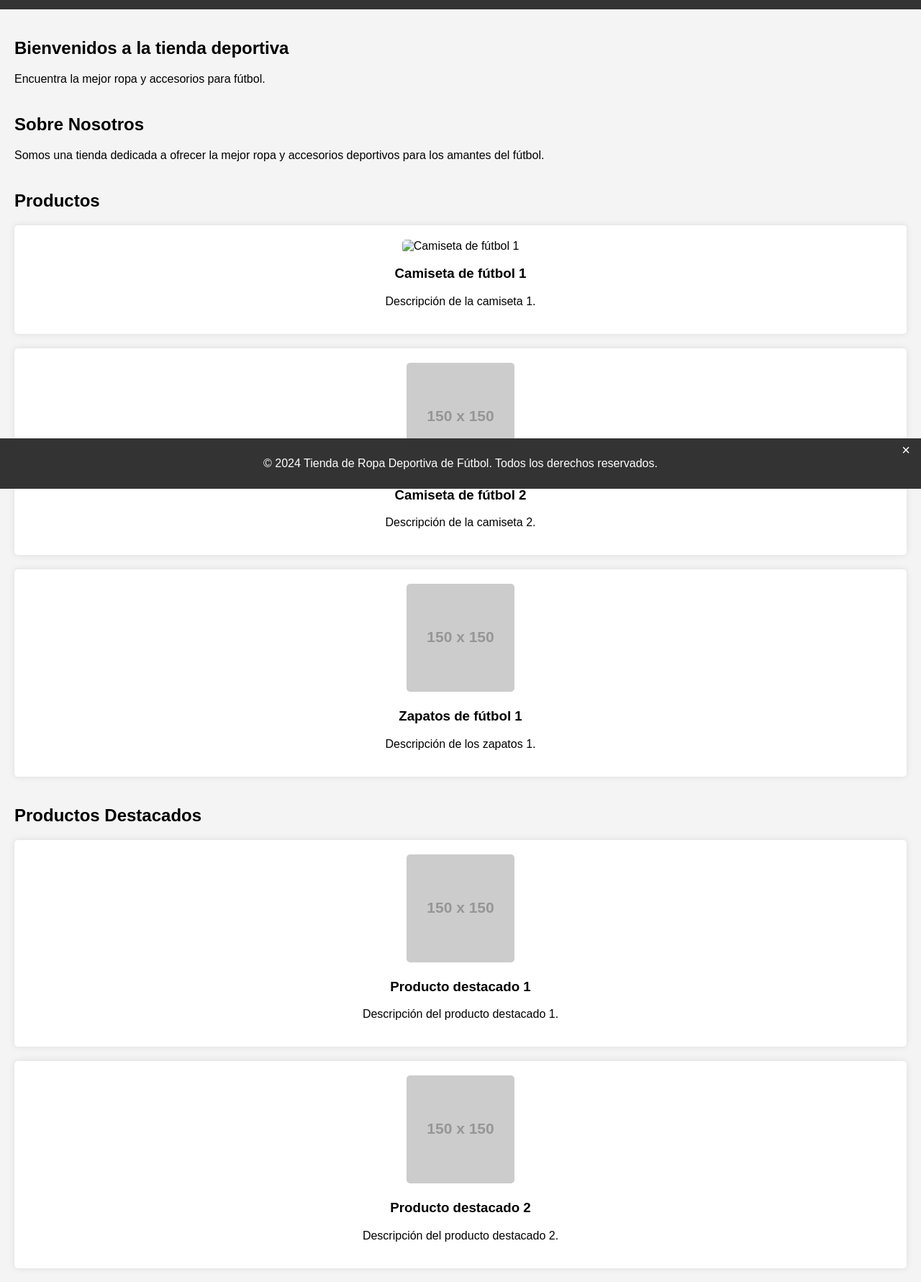
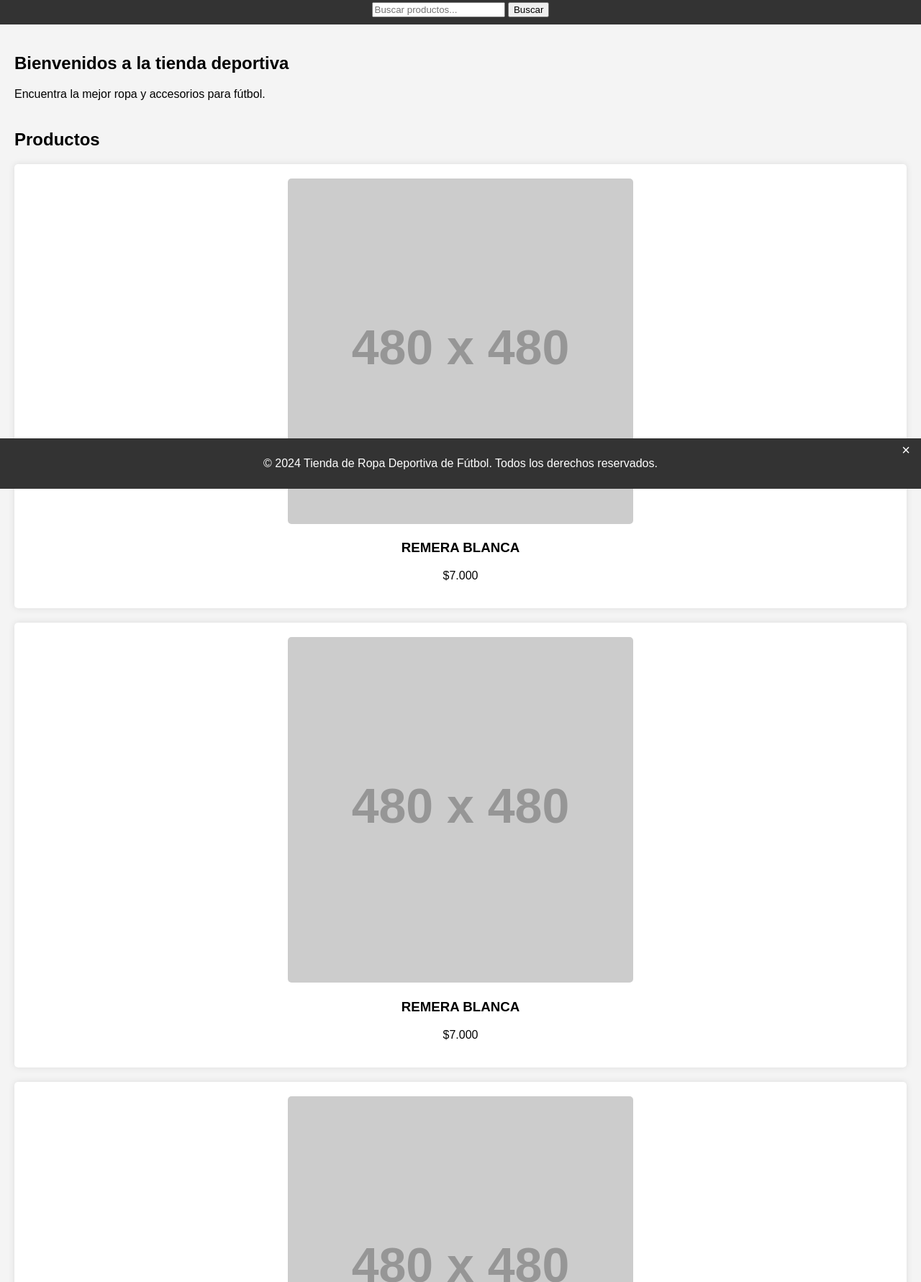
Before and after one commit to jjessenia/jjessenia.github.io, a plain HTML site: page index.html in a window 1280 px wide. Shown: the part 121-1902 px from the top of the page at 72% size. Drawn offline with Linux system fonts and the light colour scheme; placeholder pictures from the web are drawn by us.

Commit message:
Update index.html

```diff
--- a/index.html
+++ b/index.html
@@ -18,47 +18,54 @@
                 <li><a href="#contact">Contacto</a></li>
             </ul>
         </nav>
+        <div class="search-bar">
+            <input type="text" placeholder="Buscar productos..." />
+            <button>Buscar</button>
+        </div>
     </header>
     <main>
         <section id="home">
             <h2>Bienvenidos a la tienda deportiva</h2>
             <p>Encuentra la mejor ropa y accesorios para fútbol.</p>
         </section>
+        <section id="products">
+            <h2>Productos</h2>
+            <div class="product-grid">
+                <div class="product">
+                    <img src="https://via.placeholder.com/480" alt="Camiseta de fútbol 1">
+                    <h3>REMERA BLANCA</h3>
+                    <p>$7.000</p>
+                </div>
+                <div class="product">
+                    <img src="https://via.placeholder.com/480" alt="Camiseta de fútbol 2">
+                    <h3>REMERA BLANCA</h3>
+                    <p>$7.000</p>
+                </div>
+                <div class="product">
+                    <img src="https://via.placeholder.com/480" alt="Zapatos de fútbol 1">
+                    <h3>REMERA BLANCA</h3>
+                    <p>$7.000</p>
+                </div>
+                <div class="product">
+                    <img src="https://via.placeholder.com/480" alt="Producto destacado 1">
+                    <h3>REMERA BLANCA</h3>
+                    <p>$7.000</p>
+                </div>
+                <div class="product">
+                    <img src="https://via.placeholder.com/480" alt="Producto destacado 2">
+                    <h3>REMERA BLANCA</h3>
+                    <p>$7.000</p>
+                </div>
+                <div class="product">
+                    <img src="https://via.placeholder.com/480" alt="Producto destacado 3">
+                    <h3>REMERA BLANCA</h3>
+                    <p>$7.000</p>
+                </div>
+            </div>
+        </section>
         <section id="about">
             <h2>Sobre Nosotros</h2>
             <p>Somos una tienda dedicada a ofrecer la mejor ropa y accesorios deportivos para los amantes del fútbol.</p>
-        </section>
-        <section id="products">
-            <h2>Productos</h2>
-            <div class="product">
-                <img src="1.png"width=480 alt="Camiseta de fútbol 1">
-                <h3>Camiseta de fútbol 1</h3>
-                <p>Descripción de la camiseta 1.</p>
-            </div>
-            <div class="product">
-                <img src="https://via.placeholder.com/150" alt="Camiseta de fútbol 2">
-                <h3>Camiseta de fútbol 2</h3>
-                <p>Descripción de la camiseta 2.</p>
-            </div>
-            <div class="product">
-                <img src="https://via.placeholder.com/150" alt="Zapatos de fútbol 1">
-                <h3>Zapatos de fútbol 1</h3>
-                <p>Descripción de los zapatos 1.</p>
-            </div>
-            <!-- Agrega más productos según sea necesario -->
-        </section>
-        <section id="featured">
-            <h2>Productos Destacados</h2>
-            <div class="product">
-                <img src="https://via.placeholder.com/150" alt="Producto destacado 1">
-                <h3>Producto destacado 1</h3>
-                <p>Descripción del producto destacado 1.</p>
-            </div>
-            <div class="product">
-                <img src="https://via.placeholder.com/150" alt="Producto destacado 2">
-                <h3>Producto destacado 2</h3>
-                <p>Descripción del producto destacado 2.</p>
-            </div>
         </section>
         <section id="contact">
             <h2>Contacto</h2>
@@ -73,13 +80,13 @@
             </form>
         </section>
     </main>
-    <footer id="footer">
+    <footer>
         <p>&copy; 2024 Tienda de Ropa Deportiva de Fútbol. Todos los derechos reservados.</p>
         <span id="close-footer" onclick="closeFooter()">×</span>
     </footer>
     <script>
         function closeFooter() {
-            document.getElementById('footer').style.display = 'none';
+            document.querySelector('footer').style.display = 'none';
         }
     </script>
 </body>
```
